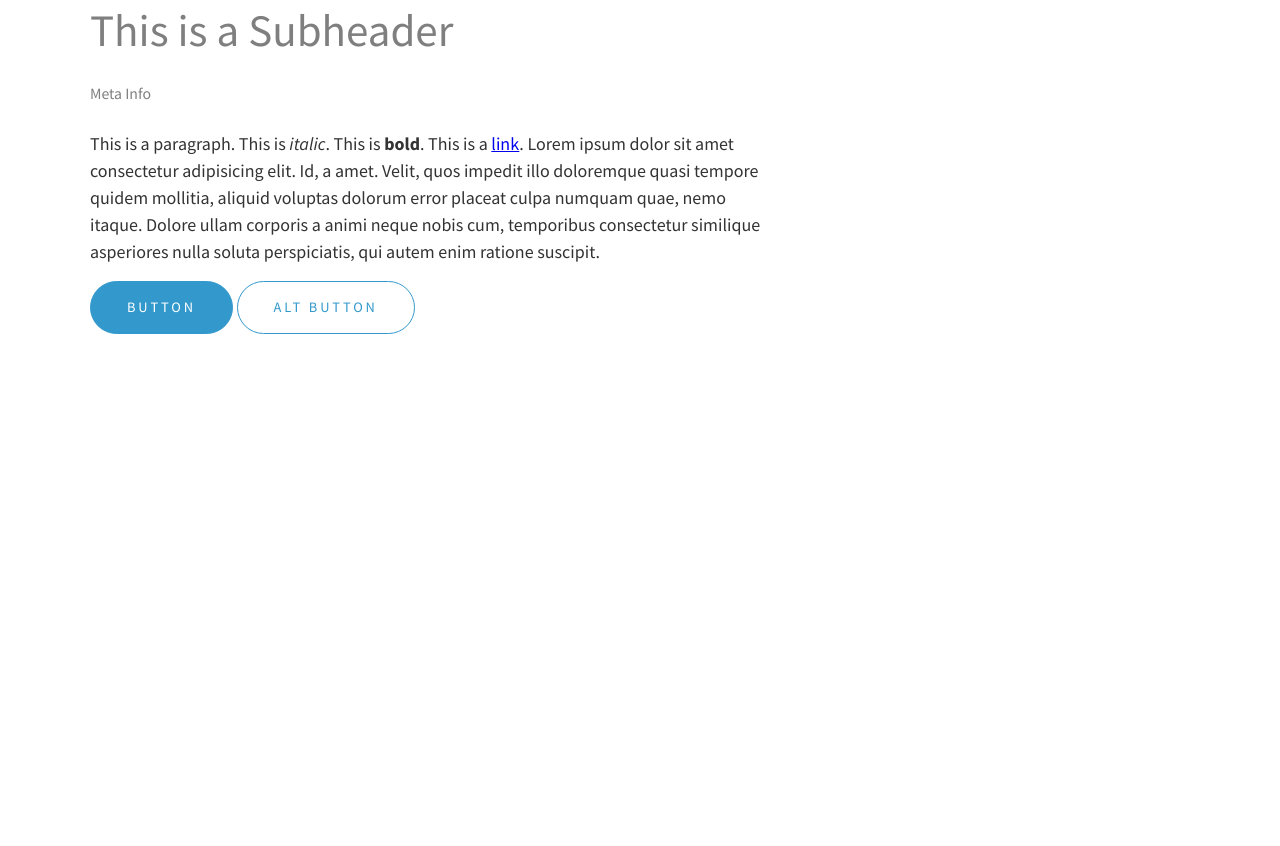
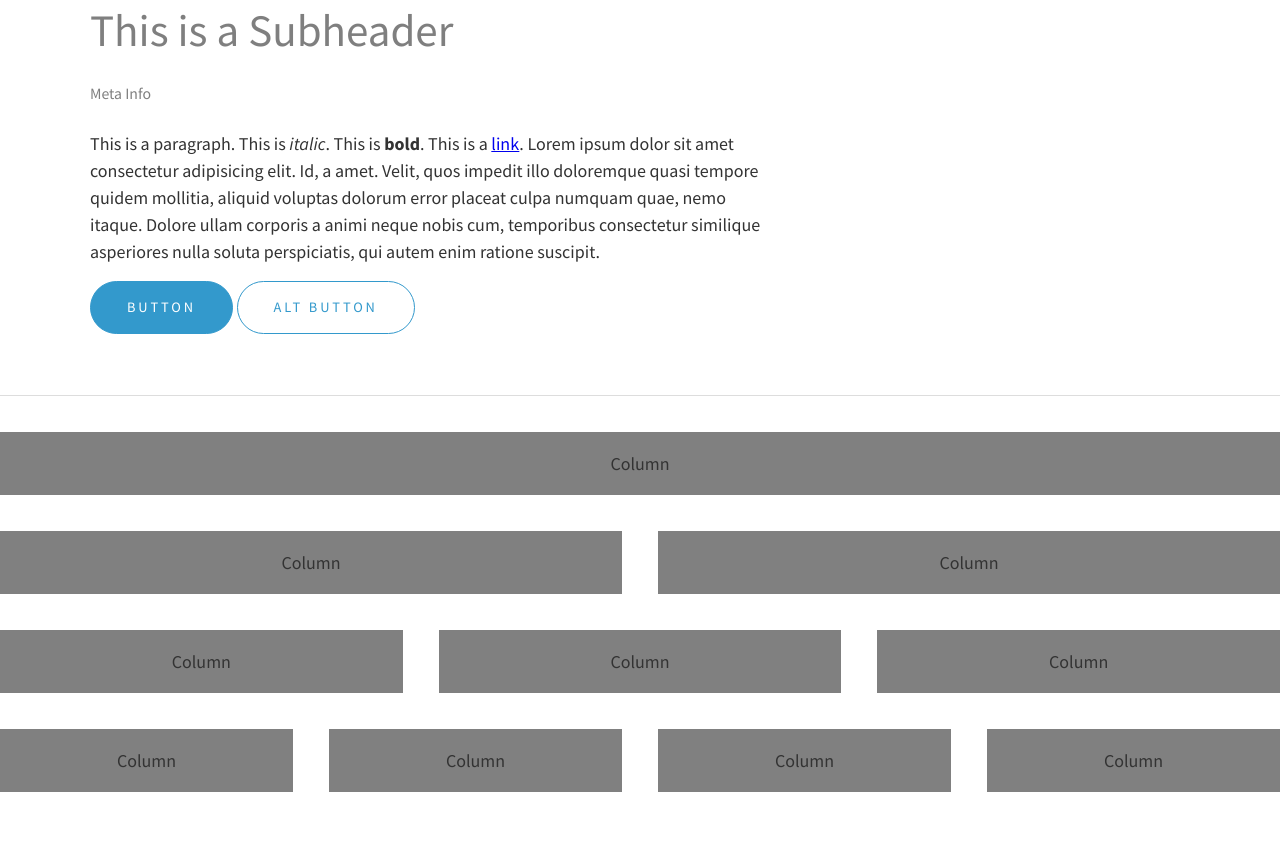
Before and after one commit to mrgvisitacion/sassy-base2, a plain HTML site: page index.html in a window 1280 px wide. Shown: the part 757-1603 px from the top of the page. Before the commit the page ends 1098 px from the top, so only its background shows below. Drawn offline with Linux system fonts and the light colour scheme; a script that the page names is missing; a web font is replaced by a local one.

Commit message:
Updated grid

```diff
--- a/index.html
+++ b/index.html
@@ -55,6 +55,32 @@
 
     </div>
 
+    <hr />
+
+    <div class="demo">
+
+            <div class="row">
+                <div class="column">Column</div>
+            </div>
+
+            <div class="row">
+                <div class="column">Column</div>
+                <div class="column">Column</div>
+            </div>
+
+            <div class="row">
+                <div class="column">Column</div>
+                <div class="column">Column</div>
+                <div class="column">Column</div>
+            </div>
+
+            <div class="row">
+                <div class="column">Column</div>
+                <div class="column">Column</div>
+                <div class="column">Column</div>
+                <div class="column">Column</div>
+            </div>
+    </div>
 
     <script src="js/script.js" />
 </body>
--- a/scss/partials/_layout.scss
+++ b/scss/partials/_layout.scss
@@ -43,3 +43,31 @@ body {
     }
 
 }
+
+/* GRID */
+
+$grid-column-gap: 1em;
+
+.row {
+    display: flex;
+    flex-wrap: wrap;
+    margin: 0 -$grid-column-gap;
+    align-content: center;
+    justify-content: center;
+}
+
+.row > .column {
+    flex-grow: 1;
+    flex-basis: 11em;
+    margin: 0 $grid-column-gap $grid-column-gap*3 $grid-column-gap;
+
+}
+
+/* DEMO */
+
+.demo .column {
+    padding: 1em;
+    background: grey;
+    text-align: center;
+
+}
```
Also changed, not shown: css/style.css, 1 other file.
